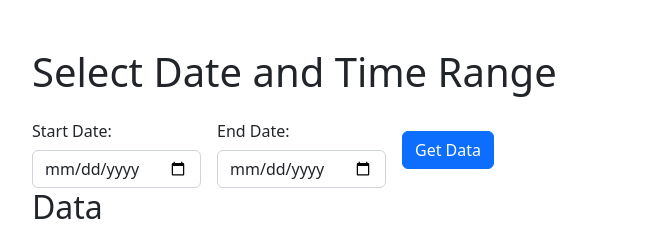
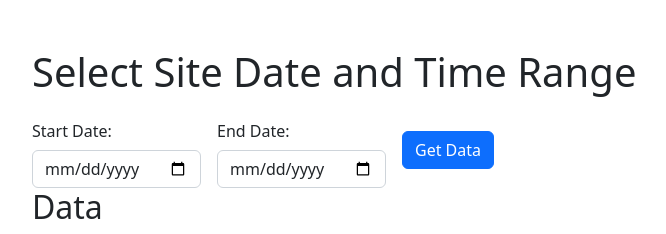
Before and after one commit to dev-nanthan/sugecon_data_analytics, a Flask app: page /home in a window 1280 px wide. Shown: the part 57-291 px from the top of the page, without its empty margins (50-716 px from the left). Run offline with Flask 3, Linux system fonts and the light colour scheme; the visitor is signed in with stand-in values (Sample User, id 1).

Commit message:
Update home.html

```diff
--- a/templates/home.html
+++ b/templates/home.html
@@ -35,7 +35,7 @@ Data Viewer
 {% block content %}
 
 <div class="container mt-5">
-    <h1 class="mb-3">Select Date and Time Range</h1>
+    <h1 class="mb-3">Select Site Date and Time Range</h1>
     <!-- Error Message Div -->
     <div id="error-message" class="alert alert-danger" style="display: none;"></div>
     <form onsubmit="fetchData()">
```
